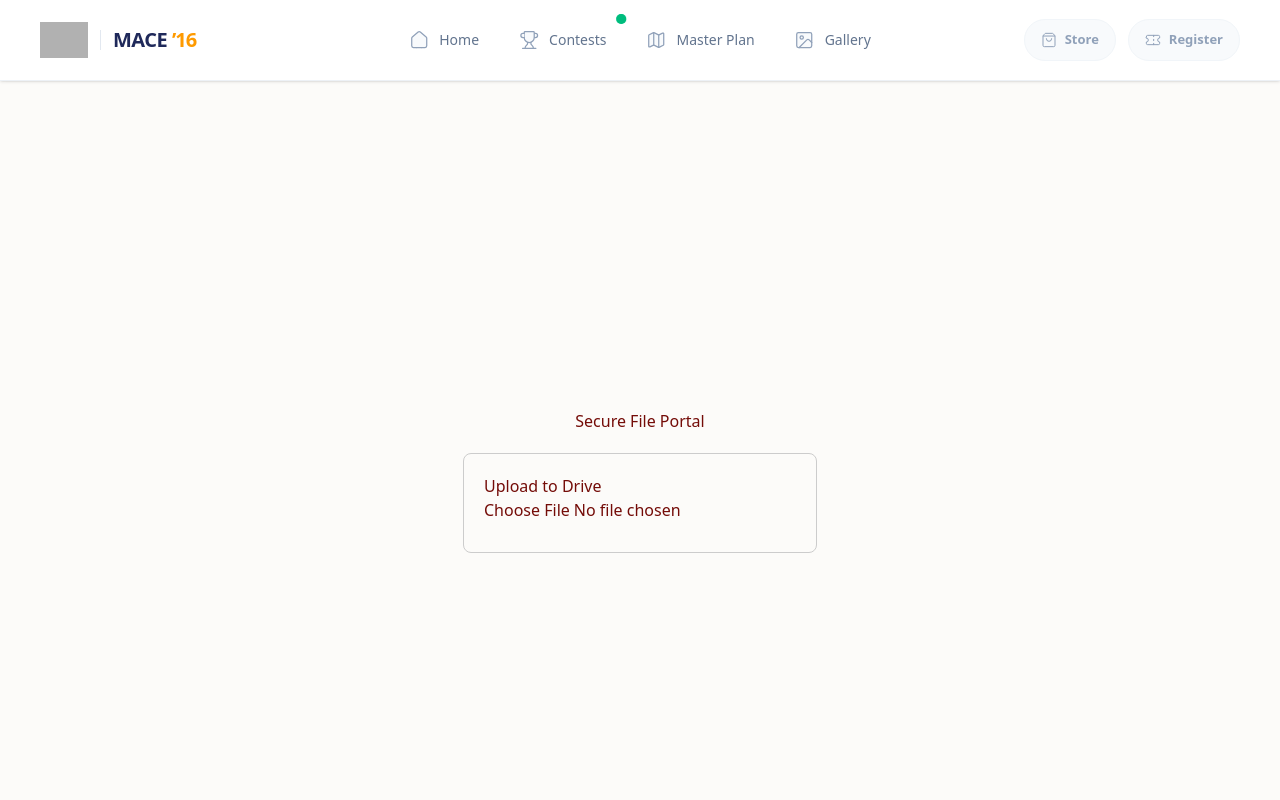
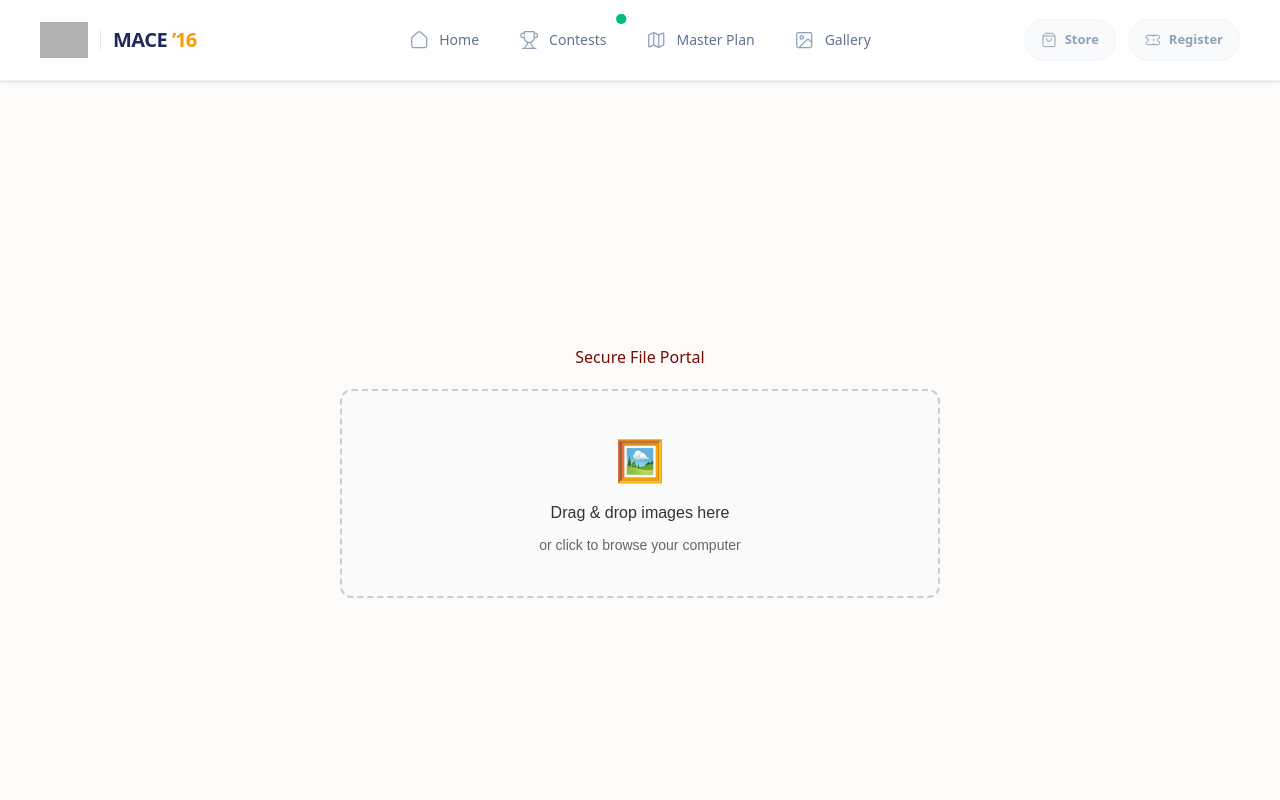
Before and after one commit to mace-2016/alumnimeet, a Next.js app: page /upload in a window 1280 px wide. Shown: the top 800 px of the page. Built offline with nearby package versions, Linux system fonts and the light colour scheme; grey boxes are pictures that could not be loaded; a web font is replaced by a local one.

Commit message:
Update DriveUploader.tsx

```diff
--- a/components/DriveUploader.tsx
+++ b/components/DriveUploader.tsx
@@ -1,64 +1,261 @@
 "use client";
 
-import { useState } from 'react';
+import { useState, useRef, useCallback, useEffect } from 'react';
+
+// Added previewUrl to our interface
+interface QueuedFile {
+  id: string;
+  file: File;
+  status: 'pending' | 'uploading' | 'success' | 'error';
+  errorMessage?: string;
+  previewUrl: string;
+}
 
 export default function DriveUploader() {
-  const [status, setStatus] = useState<string>('');
-  const [isUploading, setIsUploading] = useState<boolean>(false);
+  const [files, setFiles] = useState<QueuedFile[]>([]);
+  const [isDragging, setIsDragging] = useState(false);
+  const fileInputRef = useRef<HTMLInputElement>(null);
 
-  // Here is your actual URL, properly wrapped in single quotes!
+  // YOUR GOOGLE SCRIPT WEB APP URL HERE
   const WEB_APP_URL = 'https://script.google.com/macros/s/AKfycbyBOINKmBAWLjI1K_NtMTz_jS3cevMfwvtO7wHW6vw6kzLTX7WrorSiAl_88RbVIEll1w/exec';
 
-  const handleUpload = async (event: React.ChangeEvent<HTMLInputElement>) => {
-    const file = event.target.files?.[0];
-    if (!file) return;
 
-    setIsUploading(true);
-    setStatus('Uploading... please wait.');
+  // --- Drag and Drop Handlers ---
+  const handleDragOver = useCallback((e: React.DragEvent<HTMLDivElement>) => {
+    e.preventDefault();
+    e.stopPropagation();
+    setIsDragging(true);
+  }, []);
 
-    const reader = new FileReader();
+  const handleDragLeave = useCallback((e: React.DragEvent<HTMLDivElement>) => {
+    e.preventDefault();
+    e.stopPropagation();
+    setIsDragging(false);
+  }, []);
 
-    reader.onload = async (e) => {
-      const base64Data = (e.target?.result as string).split(',')[1];
+  const handleDrop = useCallback((e: React.DragEvent<HTMLDivElement>) => {
+    e.preventDefault();
+    e.stopPropagation();
+    setIsDragging(false);
+
+    if (e.dataTransfer.files && e.dataTransfer.files.length > 0) {
+      // Filter out anything that isn't an image
+      const imageFiles = Array.from(e.dataTransfer.files).filter(file =>
+        file.type.startsWith('image/')
+      );
+
+      if (imageFiles.length > 0) {
+        addFilesToQueue(imageFiles);
+      } else {
+        alert("Please drop image files only.");
+      }
+    }
+  }, []);
+
+  // --- File Selection Handlers ---
+  const handleFileSelect = (e: React.ChangeEvent<HTMLInputElement>) => {
+    if (e.target.files && e.target.files.length > 0) {
+      // The input accept="image/*" handles most filtering, but we double-check
+      const imageFiles = Array.from(e.target.files).filter(file =>
+        file.type.startsWith('image/')
+      );
+      addFilesToQueue(imageFiles);
+    }
+  };
+
+  const addFilesToQueue = (newFiles: File[]) => {
+    const queuedFiles: QueuedFile[] = newFiles.map(file => ({
+      id: Math.random().toString(36).substring(7),
+      file,
+      status: 'pending',
+      // Create a temporary URL to show the image preview
+      previewUrl: URL.createObjectURL(file)
+    }));
+    setFiles(prev => [...prev, ...queuedFiles]);
+  };
+
+  const removeFile = (id: string) => {
+    setFiles(prev => prev.filter(f => f.id !== id));
+  };
+
+  // Cleanup object URLs to avoid memory leaks when component unmounts or files change
+  useEffect(() => {
+    return () => {
+      files.forEach(f => URL.revokeObjectURL(f.previewUrl));
+    };
+  }, [files]);
+
+  // --- Upload Logic ---
+  const uploadFiles = async () => {
+    const pendingFiles = files.filter(f => f.status === 'pending');
+    if (pendingFiles.length === 0) return;
+
+    for (const item of pendingFiles) {
+      updateFileStatus(item.id, 'uploading');
+
+      try {
+        const base64Data = await readFileAsBase64(item.file);
 
         const formData = new URLSearchParams();
-      formData.append('filename', file.name);
-      formData.append('mimeType', file.type);
+        formData.append('filename', item.file.name);
+        formData.append('mimeType', item.file.type);
         formData.append('fileData', base64Data);
 
-      try {
-        // We now reference the variable here instead of pasting the raw URL
         const response = await fetch(WEB_APP_URL, {
           method: 'POST',
           body: formData,
         });
 
         const result = await response.text();
-        setStatus(result);
-      } catch (error) {
-        setStatus(`Upload failed: ${error}`);
-      } finally {
-        setIsUploading(false);
+
+        if (result.includes('Error') || result.includes('failed')) {
+           updateFileStatus(item.id, 'error', result);
+        } else {
+           updateFileStatus(item.id, 'success');
+        }
+
+      } catch (error: any) {
+        updateFileStatus(item.id, 'error', error.toString());
+      }
     }
   };
 
-    reader.readAsDataURL(file);
+  const updateFileStatus = (id: string, status: QueuedFile['status'], errorMsg?: string) => {
+    setFiles(prev => prev.map(f =>
+      f.id === id ? { ...f, status, errorMessage: errorMsg } : f
+    ));
   };
 
+  const readFileAsBase64 = (file: File): Promise<string> => {
+    return new Promise((resolve, reject) => {
+      const reader = new FileReader();
+      reader.onload = (e) => resolve((e.target?.result as string).split(',')[1]);
+      reader.onerror = (error) => reject(error);
+      reader.readAsDataURL(file);
+    });
+  };
+
+  // --- Render Helpers ---
+  const formatSize = (bytes: number) => {
+    if (bytes === 0) return '0 Bytes';
+    const k = 1024;
+    const sizes = ['Bytes', 'KB', 'MB', 'GB'];
+    const i = Math.floor(Math.log(bytes) / Math.log(k));
+    return parseFloat((bytes / Math.pow(k, i)).toFixed(2)) + ' ' + sizes[i];
+  };
+
+  const isUploading = files.some(f => f.status === 'uploading');
+  const hasPending = files.some(f => f.status === 'pending');
+
   return (
-    <div style={{ maxWidth: '400px', padding: '20px', border: '1px solid #ccc', borderRadius: '8px', margin: '0 auto' }}>
-      <h3>Upload to Drive</h3>
+    <div style={{ width: '100%', maxWidth: '600px', margin: '0 auto', fontFamily: 'sans-serif' }}>
+
+      {/* DRAG AND DROP ZONE */}
+      <div
+        onDragOver={handleDragOver}
+        onDragLeave={handleDragLeave}
+        onDrop={handleDrop}
+        onClick={() => fileInputRef.current?.click()}
+        style={{
+          border: `2px dashed ${isDragging ? '#1a73e8' : '#ccc'}`,
+          backgroundColor: isDragging ? '#f3f8ff' : '#fafafa',
+          borderRadius: '12px',
+          padding: '40px 20px',
+          textAlign: 'center',
+          cursor: 'pointer',
+          transition: 'all 0.2s ease',
+          marginBottom: '20px'
+        }}
+      >
         <input
           type="file"
-        onChange={handleUpload}
-        disabled={isUploading}
-        style={{ display: 'block', marginBottom: '10px', width: '100%' }}
+          multiple
+          accept="image/*" // THIS RESTRICTS THE FILE PICKER TO IMAGES
+          ref={fileInputRef}
+          onChange={handleFileSelect}
+          style={{ display: 'none' }}
         />
-      {status && (
-        <p style={{ color: status.includes('failed') || status.includes('Error') ? 'red' : 'green', fontWeight: 'bold' }}>
-          {status}
+        <div style={{ fontSize: '40px', marginBottom: '10px' }}>🖼️</div>
+        <h3 style={{ margin: '0 0 10px 0', color: '#333' }}>
+          {isDragging ? 'Drop images here!' : 'Drag & drop images here'}
+        </h3>
+        <p style={{ margin: 0, color: '#666', fontSize: '14px' }}>
+          or click to browse your computer
         </p>
+      </div>
+
+      {/* FILE LIST */}
+      {files.length > 0 && (
+        <div style={{ backgroundColor: '#fff', border: '1px solid #eee', borderRadius: '8px', padding: '15px' }}>
+          <h4 style={{ margin: '0 0 15px 0', color: '#333', borderBottom: '1px solid #eee', paddingBottom: '10px' }}>
+            Upload Queue ({files.length})
+          </h4>
+
+          <div style={{ display: 'flex', flexDirection: 'column', gap: '10px', maxHeight: '350px', overflowY: 'auto' }}>
+            {files.map(file => (
+              <div key={file.id} style={{ display: 'flex', alignItems: 'center', justifyContent: 'space-between', padding: '10px', backgroundColor: '#f8f9fa', borderRadius: '6px' }}>
+
+                <div style={{ display: 'flex', alignItems: 'center', gap: '12px', overflow: 'hidden' }}>
+                  {/* IMAGE THUMBNAIL PREVIEW */}
+                  <img
+                    src={file.previewUrl}
+                    alt="preview"
+                    style={{ width: '44px', height: '44px', objectFit: 'cover', borderRadius: '6px', border: '1px solid #ddd' }}
+                  />
+                  <div style={{ display: 'flex', flexDirection: 'column', overflow: 'hidden' }}>
+                    <span style={{ fontSize: '14px', fontWeight: '500', whiteSpace: 'nowrap', overflow: 'hidden', textOverflow: 'ellipsis', maxWidth: '200px' }}>
+                      {file.file.name}
+                    </span>
+                    <span style={{ fontSize: '12px', color: '#888' }}>
+                      {formatSize(file.file.size)}
+                    </span>
+                  </div>
+                </div>
+
+                <div style={{ display: 'flex', alignItems: 'center', gap: '10px' }}>
+                  {file.status === 'pending' && <span style={{ color: '#888', fontSize: '12px' }}>Ready</span>}
+                  {file.status === 'uploading' && <span style={{ color: '#1a73e8', fontSize: '12px', fontWeight: 'bold' }}>Uploading...</span>}
+                  {file.status === 'success' && <span style={{ color: '#0f9d58', fontSize: '12px', fontWeight: 'bold' }}>✓ Done</span>}
+                  {file.status === 'error' && <span style={{ color: '#d93025', fontSize: '12px', fontWeight: 'bold' }}>Error</span>}
+
+                  {file.status !== 'uploading' && (
+                    <button
+                      onClick={(e) => { e.stopPropagation(); removeFile(file.id); }}
+                      style={{ background: 'none', border: 'none', color: '#999', cursor: 'pointer', fontSize: '20px', padding: '4px', lineHeight: '1' }}
+                      title="Remove file"
+                    >
+                      ×
+                    </button>
                   )}
+                </div>
+
+              </div>
+            ))}
+          </div>
+
+          {/* ACTION BUTTON */}
+          <button
+            onClick={uploadFiles}
+            disabled={!hasPending || isUploading}
+            style={{
+              width: '100%',
+              padding: '12px',
+              marginTop: '15px',
+              backgroundColor: !hasPending || isUploading ? '#ccc' : '#1a73e8',
+              color: '#fff',
+              border: 'none',
+              borderRadius: '6px',
+              fontSize: '16px',
+              fontWeight: 'bold',
+              cursor: !hasPending || isUploading ? 'not-allowed' : 'pointer',
+              transition: 'background-color 0.2s'
+            }}
+          >
+            {isUploading ? 'Uploading to Drive...' : 'Upload All Images'}
+          </button>
+        </div>
+      )}
+
     </div>
   );
 }
```
Lines whose indentation alone changed are shown as unchanged.
